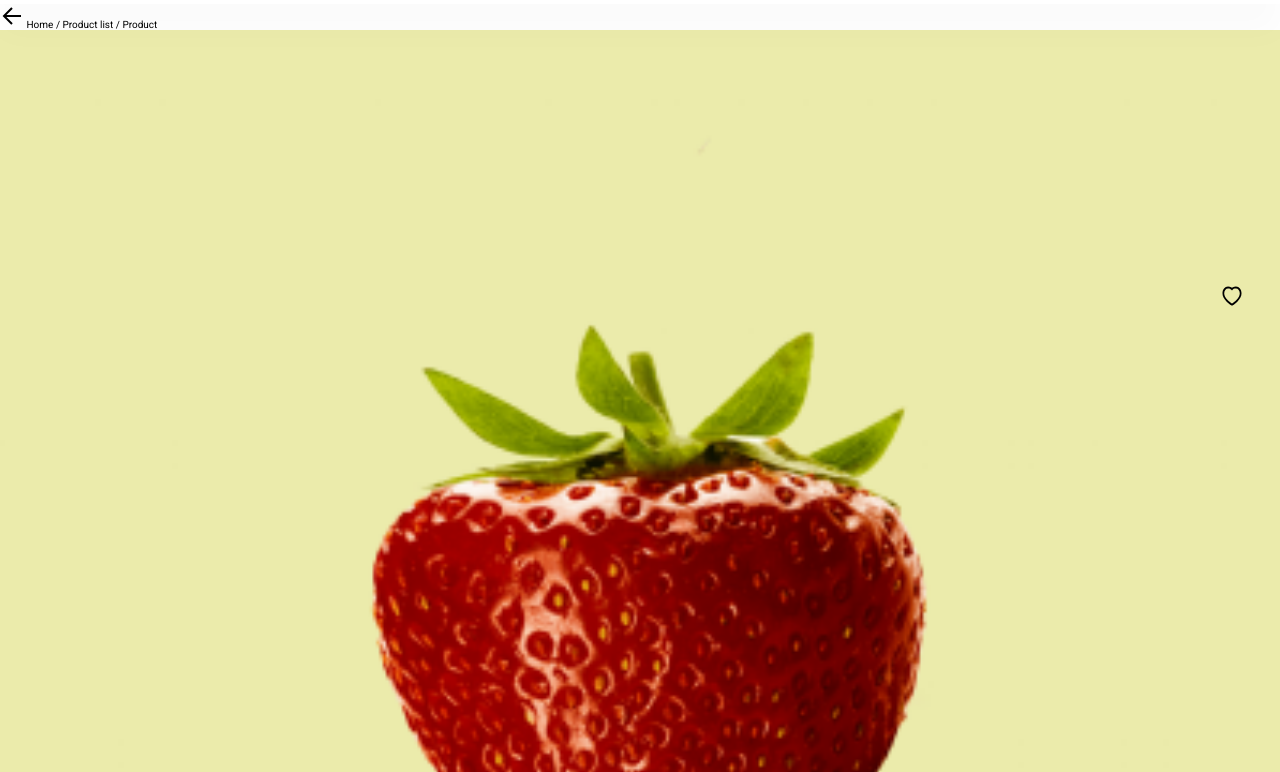
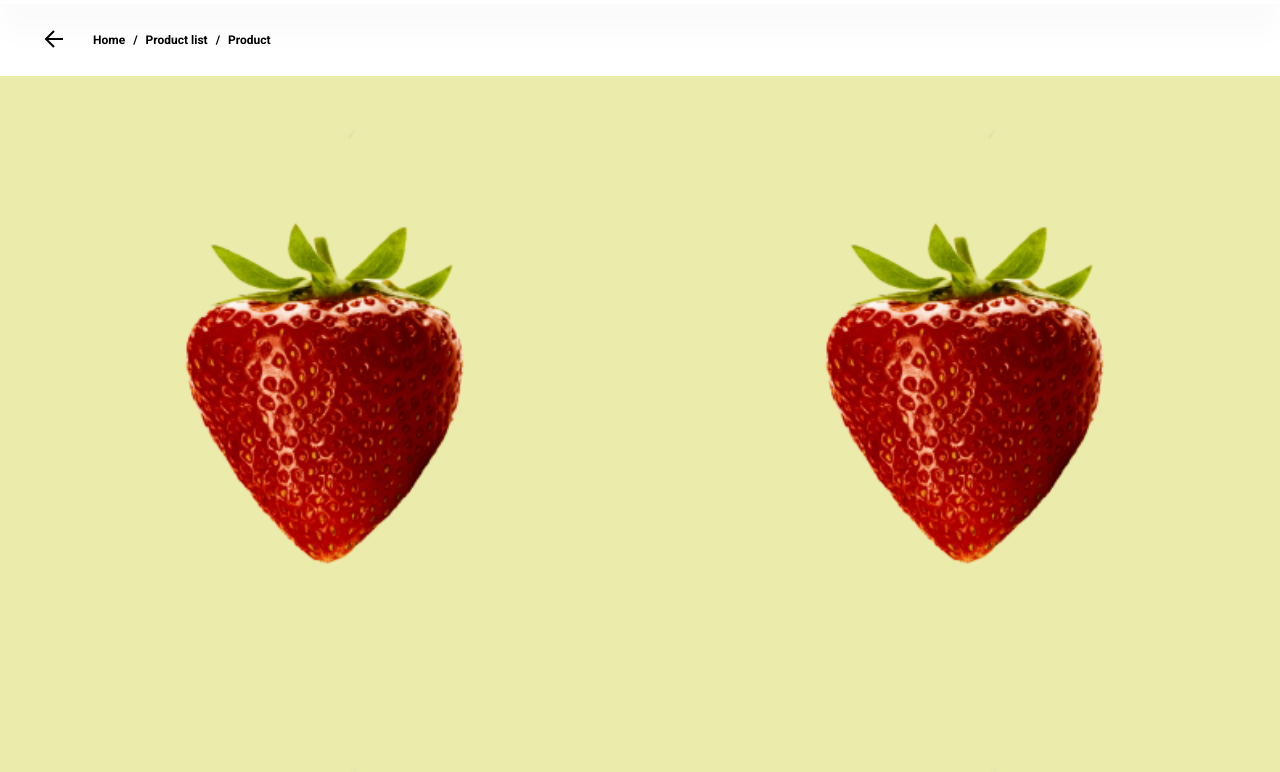
Before and after one commit to iryydo/fragoline, a website: page pages/product.html in a window 1280 px wide. Shown: the part 128-900 px from the top of the page. Drawn offline with Linux system fonts and the light colour scheme.

Commit message:
formattato breadcrumbs

```diff
--- a/src/scss/product.scss
+++ b/src/scss/product.scss
@@ -1,5 +1,5 @@
 @import './single-product/breadcrumbs';
-@import './single-product/product-media';
+@import './single-product/product-media-grid';
 @import './single-product/single-product-detail';
 
 .product-media {
--- a/src/scss/single-product/_breadcrumbs.scss
+++ b/src/scss/single-product/_breadcrumbs.scss
@@ -6,4 +6,24 @@
     }
 }
 
-@media (min-width: 1024px) {}
+@media (min-width: 1024px) {
+
+    .breadcrumbs {
+        height: 72px;
+        padding: 0 23px;
+
+        .back-arrow {
+            padding: 19px;
+        }
+
+        .path-container {
+            display: flex;
+            align-items: center;
+            gap: 8px;
+            width: 100%;
+            height: 100%;
+            font-size: $text-ms;
+            font-weight: $weight-m;
+        }
+    }
+}
--- a/src/scss/single-product/_product-media.scss
+++ b/src/scss/single-product/_product-media-grid.scss
@@ -22,7 +22,18 @@
 }
 
 @media (min-width: 1024px) {
+
+    .product-media {
+        display: grid;
+        grid-template-columns: 1fr 1fr;
+        grid-template-rows: 1fr 1fr;
+    }
+
     .back-arrow.to-hide {
         display: none;
     }
+
+    .heart {
+        display: none;
+    }
 }
```
Also changed, not shown: assets/css/product.css, 1 other file.
